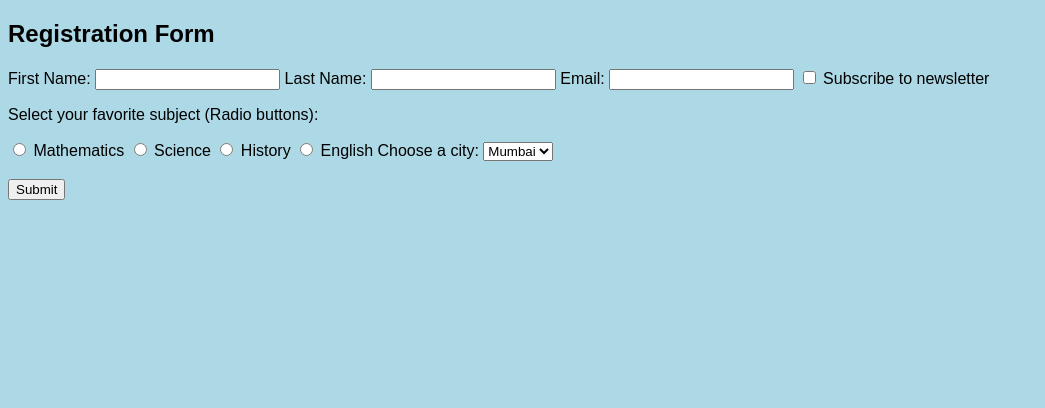
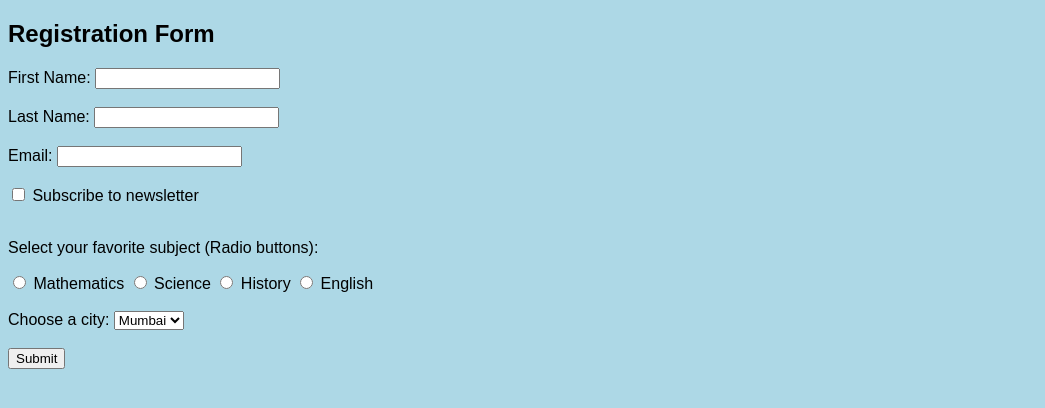
Before and after one commit to kanvivek1/tableprogram, a plain HTML site: page index.html in a window 1280 px wide. Shown: the whole page, without its empty margins (0-1045 px from the left). Drawn offline with Linux system fonts and the light colour scheme.

Commit message:
Update index.html

```diff
--- a/index.html
+++ b/index.html
@@ -2,36 +2,44 @@
 <html>
 <head>
   <title>Table and Form</title>
-  </head>
   <style>
     body {
       background-color: lightblue;
       font-family: Arial, sans-serif;
     }
-</style>
+  </style>
 </head>
+<body>
   <!-- Form -->
   <form>
     <h2>Registration Form</h2>
+
     <label>First Name:
       <input type="text" name="firstname">
     </label>
+    <br><br>
+
     <label>Last Name:
       <input type="text" name="lastname">
     </label>
+    <br><br>
+
     <label>Email:
       <input type="email" name="email">
     </label>
+    <br><br>
 
     <label>
       <input type="checkbox" name="subscribe"> Subscribe to newsletter
     </label>
+    <br><br>
 
     <p>Select your favorite subject (Radio buttons):</p>
     <label><input type="radio" name="subject" value="Math"> Mathematics</label>
     <label><input type="radio" name="subject" value="Science"> Science</label>
     <label><input type="radio" name="subject" value="History"> History</label>
     <label><input type="radio" name="subject" value="English"> English</label>
+    <br><br>
 
     <label>Choose a city:
       <select name="city">
@@ -41,8 +49,8 @@
         <option value="Delhi">Delhi</option>
       </select>
     </label>
+    <br><br>
 
-    <br><br>
     <input type="submit" value="Submit">
   </form>
 </body>
```
